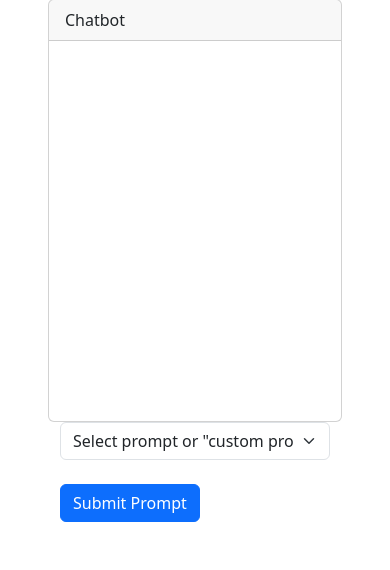
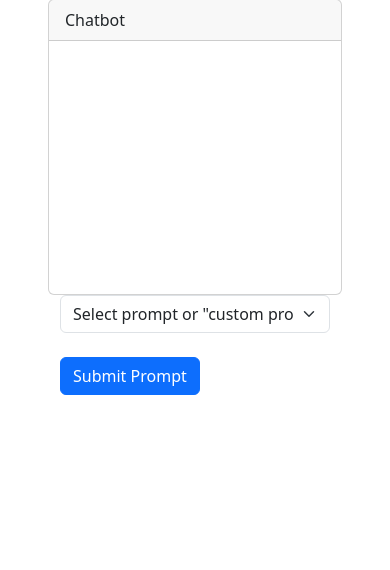
Before and after one commit to Sbussiso/sourcebox-deepquery, a Python web app: template templates/index.html in a window 390 px wide. Shown: the part 391-961 px from the top of the page. After the commit the page ends 786 px from the top, so only its background shows below. Run offline with Jinja, Linux system fonts and the light colour scheme; the template is opened without the code that fills it, so the values that code supplies are empty.

Commit message:
added basic mobile responsiveness

```diff
--- a/templates/index.html
+++ b/templates/index.html
@@ -92,8 +92,9 @@
             }
 
             #chatBody {
-                height: 45vh; /* Make chat body larger on mobile */
+                height: 30vh; /* Make chat body larger on mobile */
                 overflow-y: auto;
+                width: 100%;
                 padding-left: 0;
                 padding-right: 0;
             }
```
